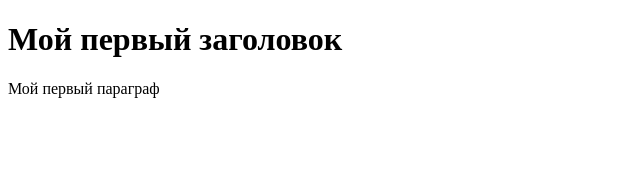
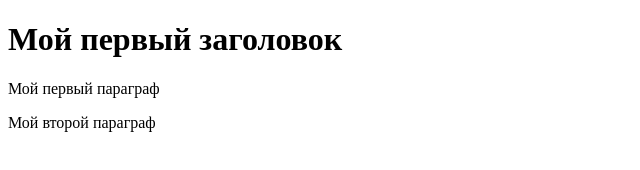
Before and after one commit to TheMotherOfCats/rsschool-cv, a plain HTML site: page index.html in a window 1280 px wide. Shown: the whole page, without its empty margins (0-640 px from the left). Drawn offline with Linux system fonts and the light colour scheme.

Commit message:
feat: update index.html file

```diff
--- a/index.html
+++ b/index.html
@@ -6,5 +6,6 @@
 	<body>
 		<h1> Мой первый заголовок </h1>
 		<p> Мой первый параграф </p>
+		<p> Мой второй параграф </p>
 	</body>
 </html>
```
